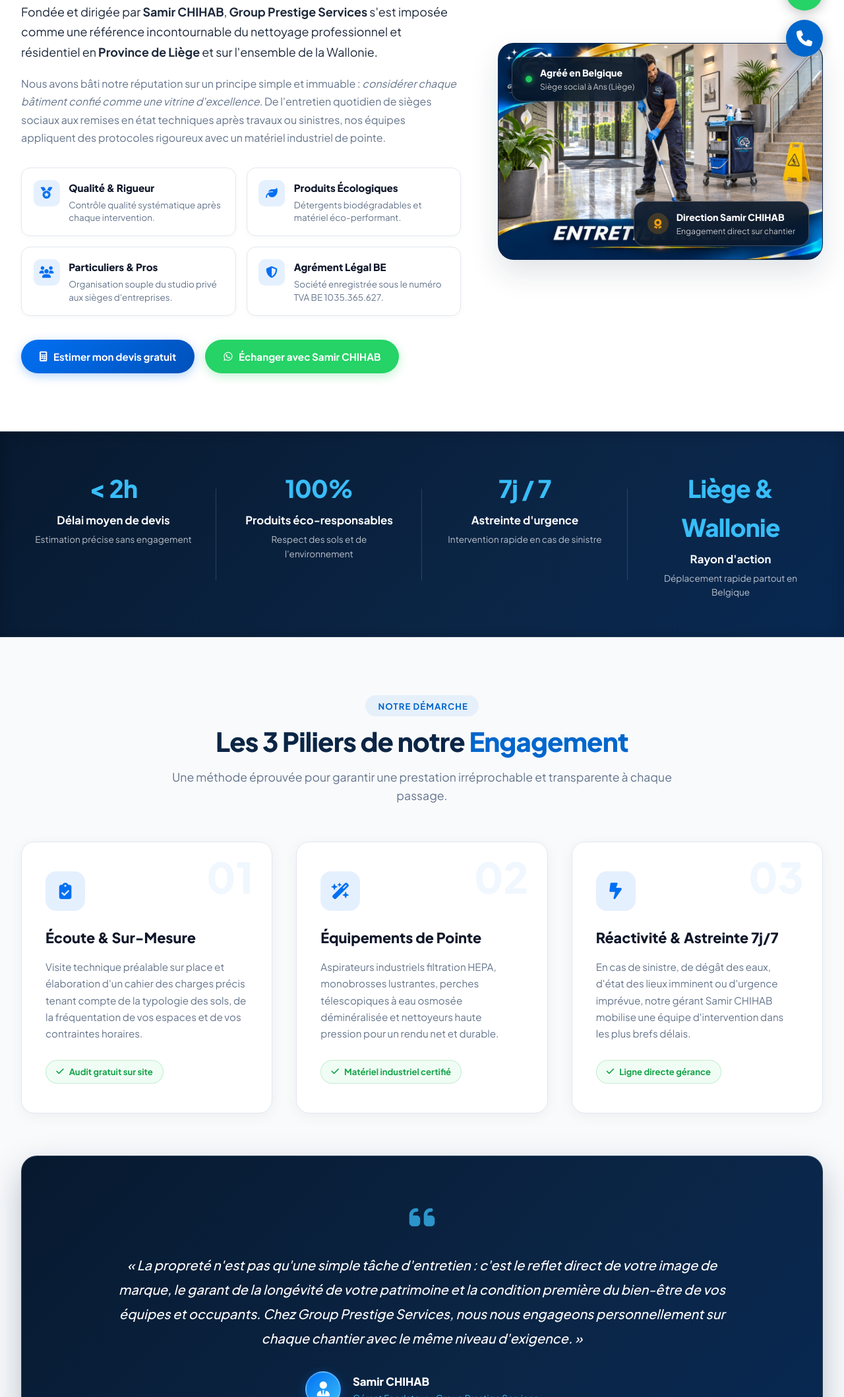
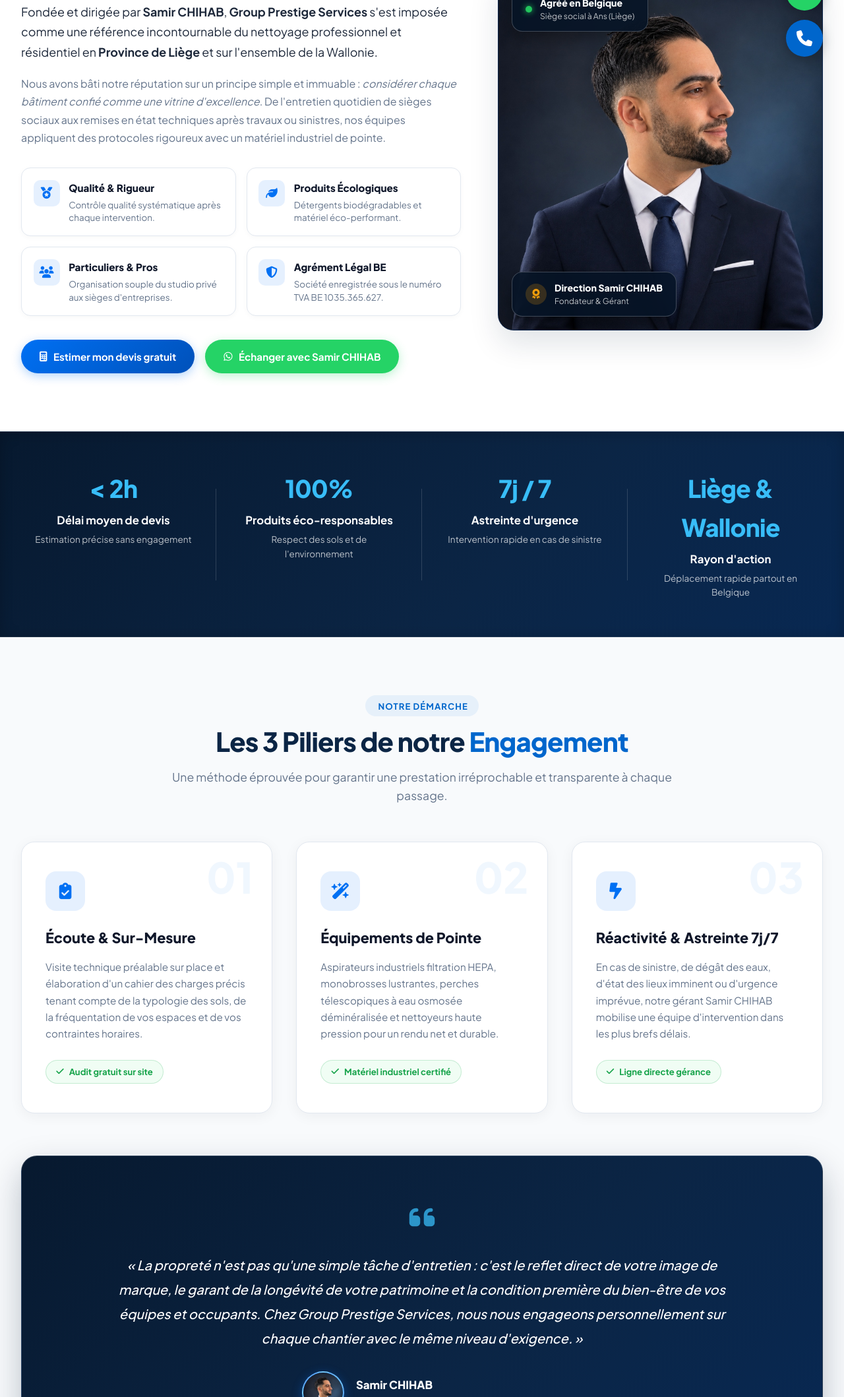
Before and after one commit to prestigegroup048-blip/GroupPrestige, a plain HTML site: page a-propos.html in a window 1280 px wide. Shown: the part 682-2800 px from the top of the page at 66% size. Drawn offline with Linux system fonts and the light colour scheme; some icons are missing.

Commit message:
Integrate founder Samir CHIHAB portrait on a-propos and corporate presentation photo on index

```diff
--- a/a-propos.html
+++ b/a-propos.html
@@ -249,7 +249,7 @@
         <!-- Colonne Droite: Composition Visuelle Prestige -->
         <div class="about-visual-col">
           <div class="about-img-showcase">
-            <img src="assets/images/service-entretien-regulier-gp.jpg" alt="Agent d'entretien qualifié Group Prestige Services" class="about-main-img">
+            <img src="assets/images/samir-chihab-portrait.jpg" alt="Samir CHIHAB - Fondateur et Gérant de Group Prestige Services" class="about-main-img">
 
             <!-- Badges Flottants de Confiance -->
             <div class="about-floating-pill pill-top-left">
@@ -260,11 +260,11 @@
               </div>
             </div>
 
-            <div class="about-floating-pill pill-bottom-right">
+            <div class="about-floating-pill pill-bottom-left">
               <div class="pill-icon-gold"><i class="fa-solid fa-award"></i></div>
               <div>
                 <strong>Direction Samir CHIHAB</strong>
-                <span>Engagement direct sur chantier</span>
+                <span>Fondateur & Gérant</span>
               </div>
             </div>
           </div>
@@ -370,7 +370,7 @@
           </blockquote>
           <div class="ceo-quote-author">
             <div class="ceo-avatar">
-              <i class="fa-solid fa-user-tie"></i>
+              <img src="assets/images/samir-chihab-portrait.jpg" alt="Samir CHIHAB">
             </div>
             <div class="ceo-details">
               <strong>Samir CHIHAB</strong>
--- a/css/style.css
+++ b/css/style.css
@@ -2821,7 +2821,9 @@ html, body {
 .about-main-img {
   width: 100%;
   height: 100%;
+  max-height: 540px;
   object-fit: cover;
+  object-position: center 15%;
   display: block;
   transition: transform 0.6s ease;
 }
@@ -2847,6 +2849,11 @@ html, body {
 
 .about-floating-pill.pill-top-left {
   top: 1.25rem;
+  left: 1.25rem;
+}
+
+.about-floating-pill.pill-bottom-left {
+  bottom: 1.25rem;
   left: 1.25rem;
 }
 
@@ -3075,8 +3082,8 @@ html, body {
 }
 
 .ceo-avatar {
-  width: 54px;
-  height: 54px;
+  width: 64px;
+  height: 64px;
   border-radius: 50%;
   background: linear-gradient(135deg, #0070f3, #38bdf8);
   color: #ffffff;
@@ -3085,7 +3092,16 @@ html, body {
   justify-content: center;
   font-size: 1.4rem;
   box-shadow: 0 4px 15px rgba(0, 112, 243, 0.4);
-  border: 2px solid rgba(255, 255, 255, 0.25);
+  border: 2px solid rgba(255, 255, 255, 0.35);
+  overflow: hidden;
+  flex-shrink: 0;
+}
+
+.ceo-avatar img {
+  width: 100%;
+  height: 100%;
+  object-fit: cover;
+  object-position: center 15%;
 }
 
 .ceo-details {
```
Also changed, not shown: index.html (+1 -1 lines), assets/images/samir-chihab-portrait.jpg (added), assets/images/samir-chihab-presentation.jpg (added).
